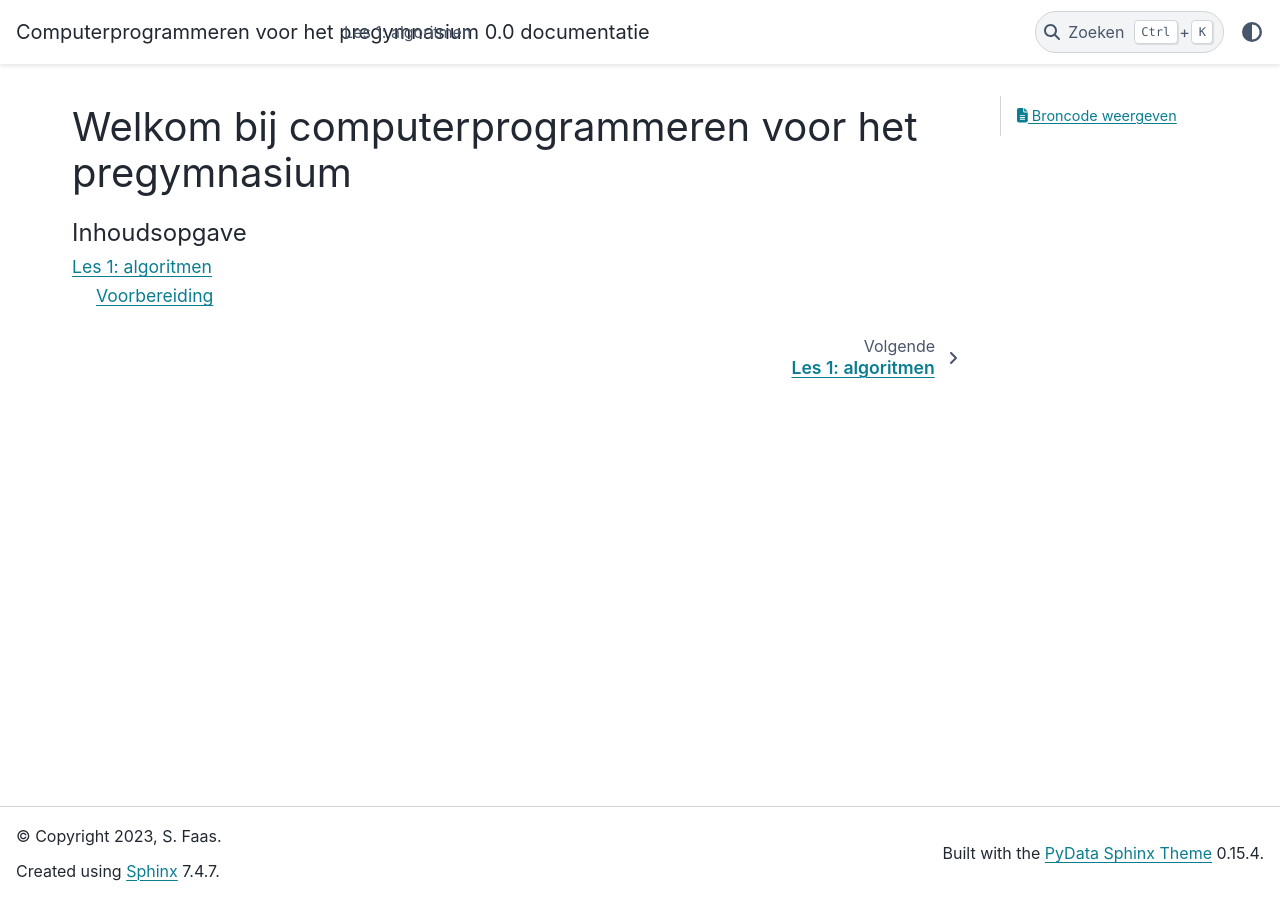
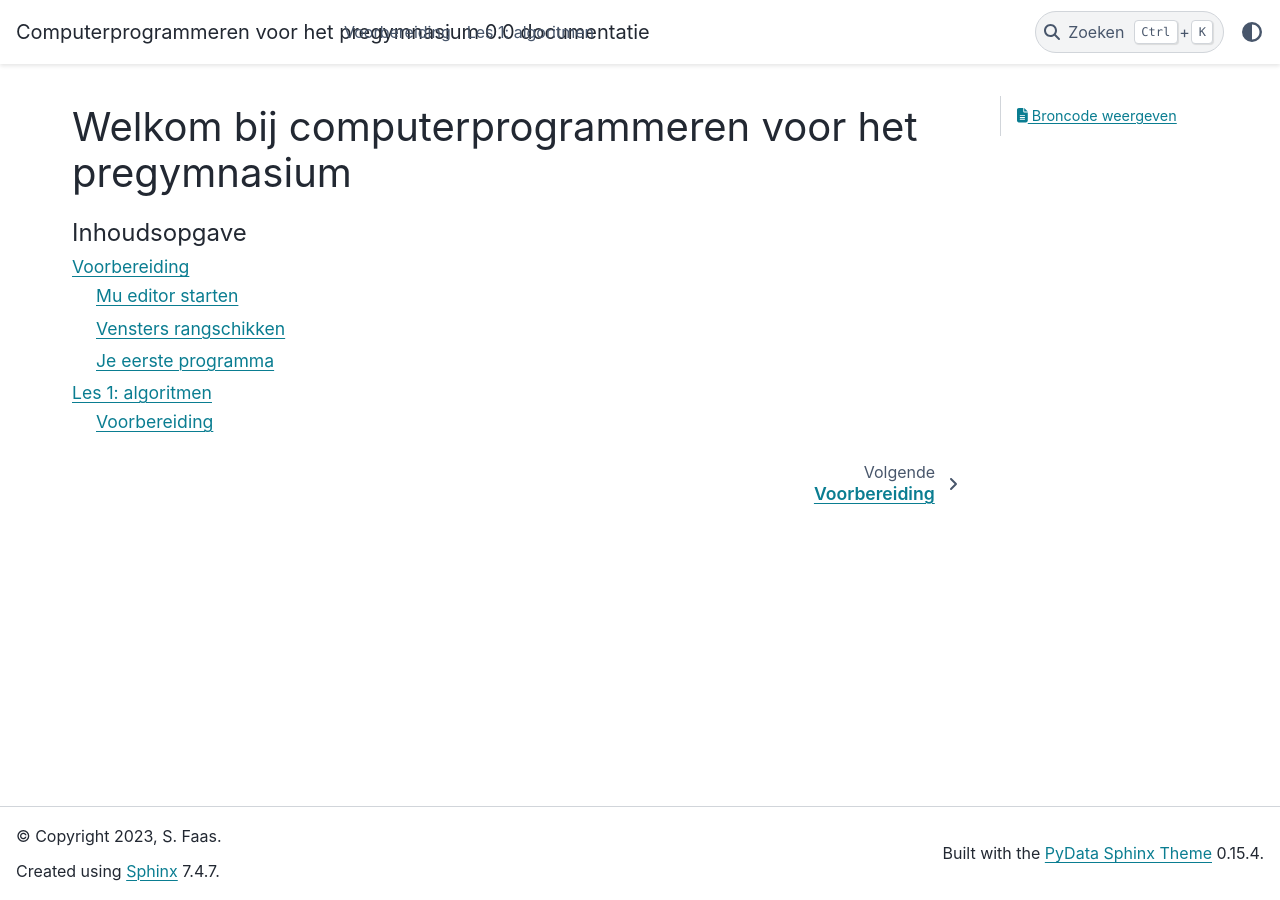
Before and after one commit to meneerfaas/pregymnasium, a Sphinx documentation site: the page built from docs/source/index.rst, in a window 1280 px wide. Built offline with Sphinx 7.4.7 and the PyData theme 0.15.4, drawn with Linux system fonts in a browser that asks for light colours; some of the changed lines change nothing that is shown.

Commit message:
sphinx-design toegevoegd

```diff
--- a/docs/requirements.txt
+++ b/docs/requirements.txt
@@ -6,3 +6,4 @@
 pydata-sphinx-theme
 sphinx-exercise
 sphinx-togglebutton
+sphinx-design
--- /dev/null
+++ b/docs/source/chapters/ch00_preparations.rst
@@ -0,0 +1,55 @@
+Voorbereiding
+=============
+
+Om te kunnen programmeren heb je een *programmeeromgeving* nodig: een programma waarin je code kunt typen en kunt laten uitvoeren. In deze cursus gebruiken we daarvoor `Mu editor <https://codewith.mu/>`_. Nadat je Mu editor hebt gestart, ga je de benodigde vensters handig rangschikken op je scherm en je eerste programma maken.
+
+Mu editor starten
+-----------------
+Start Mu editor via de Windows Startknop linksonder in je scherm.
+
+.. grid:: 2
+
+    .. grid-item::
+        :columns: auto
+
+        .. image:: ../images/windows_start.png
+            :height: 39px
+
+    .. grid-item::
+        :columns: auto
+
+        .. image:: ../images/mu_windows_start.png
+            :height: 36px
+
+Controleer nadat je Mu editor hebt opgestart, dat rechtsonder in de statusbalk Python 3 staat. Als er iets anders staat, klik dan op de Mode knop en selecteer Python 3.
+
+.. image:: ../images/mu_editor.png
+
+
+Vensters rangschikken
+---------------------
+Je hebt nu minstens twee vensters open op je scherm: het venster van de webbrowser waarin je deze tekst leest en het Mu editor venster. Rangschik deze vensters op de volgende manier:
+
+.. tab-set::
+
+    .. tab-item:: Stap 1
+
+        Pak met je muis het venster van Mu editor vast bij de balk aan de bovenkant en sleep het venster naar de linkerkant van het scherm totdat de muiscursor de schermrand raakt. Je ziet dan een soort schaduwvenster verschijnen dat de gehele linkerhelft van het scherm beslaat.
+
+        .. image:: ../images/windows_arrange_1_small.png
+
+    .. tab-item:: Stap 2
+
+        Laat de muisknop los en voilà, het venster van Mu editor neemt precies de linkerhelft van het scherm in.
+
+        .. image:: ../images/windows_arrange_2_small.png
+
+    .. tab-item:: Stap 3
+
+        Mogelijk suggereerde Windows bij de vorige stap na het loslaten van de muisknop al een venster om op de rechterhelft van het venster te plaatsen. In dat geval klik je op het venster van je webbrowser. Als Windows geen suggestie deed, sleep je zelf het venster van je webbrowser naar de rechterrand van het scherm om het op de rechterhelft te plaatsen.
+
+
+
+
+Je eerste programma
+-------------------
--- a/docs/source/conf.py
+++ b/docs/source/conf.py
@@ -15,6 +15,7 @@
 # https://www.sphinx-doc.org/en/master/usage/configuration.html#general-configuration
 
 extensions = ['sphinx_exercise',
+              'sphinx_design',
               'sphinx_togglebutton']
 
 templates_path = ['_templates']
--- a/docs/source/index.rst
+++ b/docs/source/index.rst
@@ -6,4 +6,5 @@
    :maxdepth: 2
    :caption: Inhoudsopgave
 
+   chapters/ch00_preparations
    chapters/ch01_turtle
```
Also changed, not shown: docs/source/images/mu_editor.png (added), docs/source/images/mu_windows_start.png (added), docs/source/images/windows_arrange_1.png (added), docs/source/images/windows_arrange_1_small.png (added), docs/source/images/windows_arrange_2.png (added), docs/source/images/windows_arrange_2_small.png (added), docs/source/images/windows_start.png (added).
